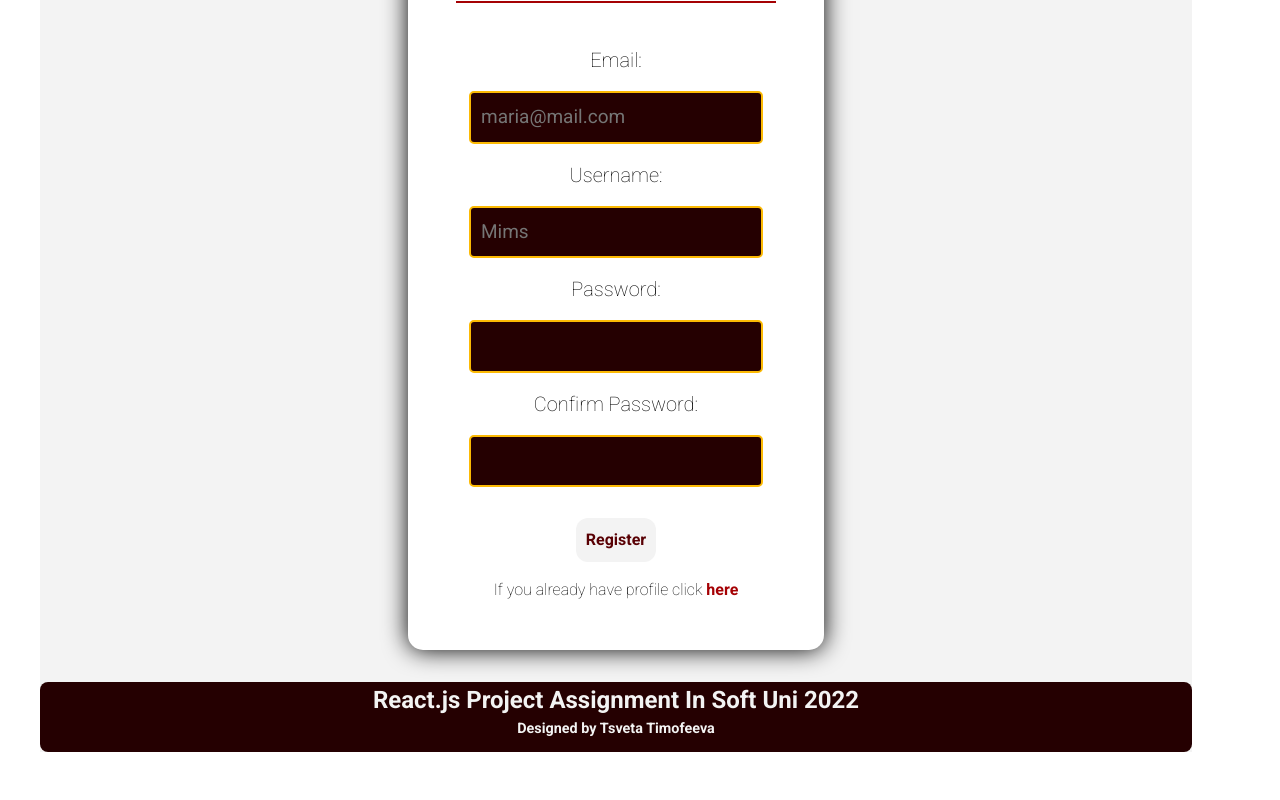
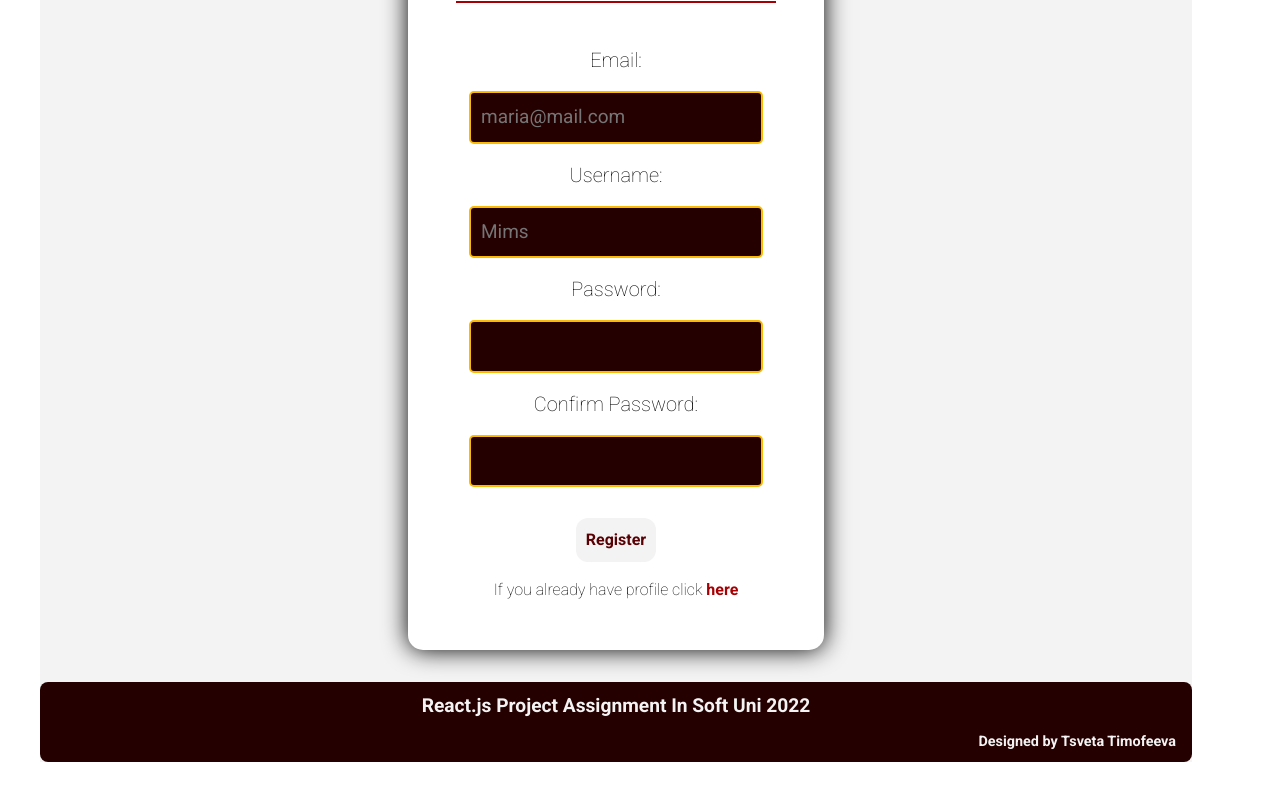
Before and after one commit to tsveta-ttj/react-app, a React (Create React App) app in the folder client/: page /register in a window 1280 px wide. Shown: the part 278-1078 px from the top of the page. Built offline with nearby package versions, Linux system fonts and the light colour scheme; no server answers.

Commit message:
Style touch ups

```diff
--- a/client/src/App.css
+++ b/client/src/App.css
@@ -92,6 +92,12 @@ body {
 }
 
 /* Card list */
+.catalogH1{
+  text-align: center;
+  color: var(--clr-rosewood);
+
+}
+
 .cards{
   height: 1600px;
 
@@ -136,6 +142,7 @@ body {
 .desription {
   text-align: justify;
   font-size: 1.1rem;
+  font-weight: lighter;
   color: var(--clr-dark-sienna);
   overflow: hidden;
   white-space: nowrap;
--- a/client/src/components/catalog/Catalog.js
+++ b/client/src/components/catalog/Catalog.js
@@ -4,8 +4,9 @@ export const Catalog = ({
     cards
 }) => {
     return (
-        <section id="catalog">
-            <h1>All Posts</h1>
+        <div className="catalog">
+        <section id="catalog" className="catalog">
+            <h1 className="catalogH1">All Posts</h1>
             <div className="cards">
                 {cards.length > 0
                     ? cards.map(card => <CatalogItem key={card._id} card={card} />)
@@ -13,5 +14,6 @@ export const Catalog = ({
                 }
             </div>
         </section>
+        </div>
     );
 }
--- a/client/src/components/catalog/catalogItem/CatalogItem.js
+++ b/client/src/components/catalog/catalogItem/CatalogItem.js
@@ -14,8 +14,7 @@ export const CatalogItem = ({
                 <Link to={`/catalog/${card._id}`}>
                     <button className="button" type="button">Continue reading</button>
                 </Link>
-            {/* <button className="button" type="button">Edit</button>
-                <button className="button" type="button">Delete</button> */}
+
         </footer>
         </article >
     );
--- a/client/src/components/common/footer/Footer.module.css
+++ b/client/src/components/common/footer/Footer.module.css
@@ -2,19 +2,21 @@
     background-color: var(--clr-dark-sienna);
     max-width: 100%;
     width: 100%;
-    height: 70px;
+    height: 80px;
     border-radius: 8px;
 }
 
 .footer p {
     color: var(--clr-light-grey);
     text-decoration: none;
-    font-size: 1.5rem;
+    font-size: 1.2rem;
     font-weight: bold;
     text-align: center;
+    padding-top: 10px;
 }
 
 .footer p:last-child {
-
     font-size: 0.9rem;
+    text-align: right;
+    margin-right: 1rem;
 }
```
